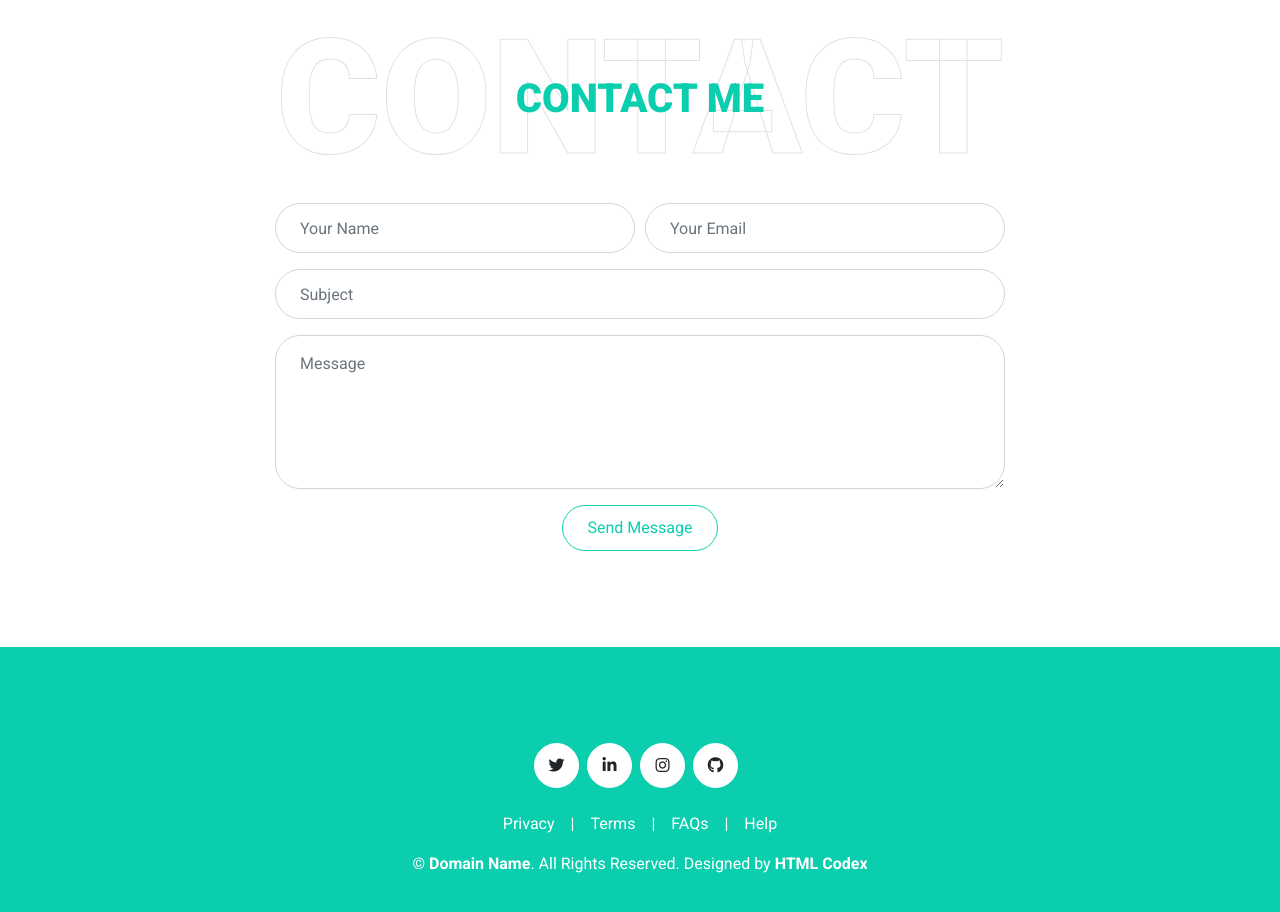
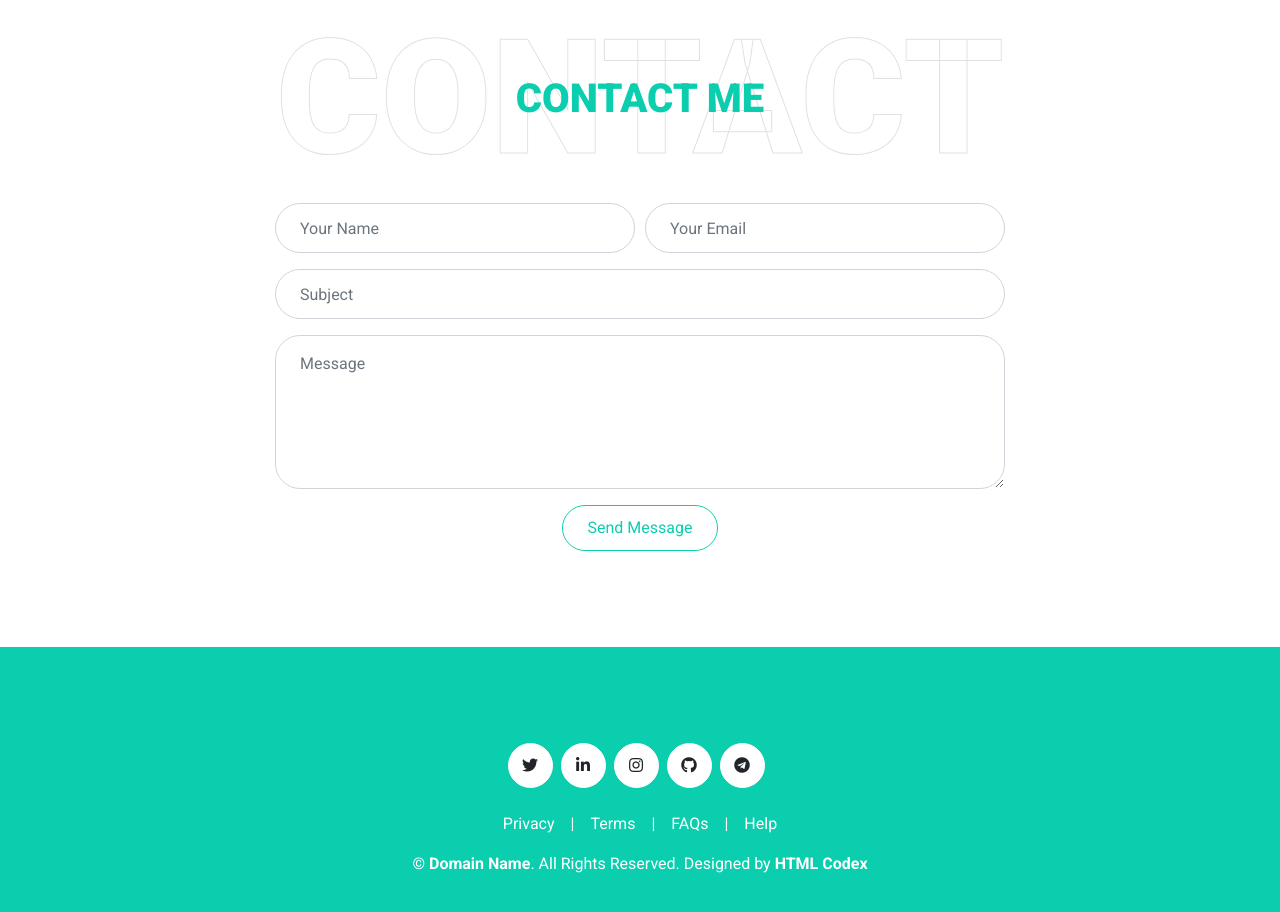
Before and after one commit to farshid1996/portfolio_resume, a plain HTML site: page index.html in a window 1280 px wide. Shown: the part 6664-7576 px from the top of the page. Drawn offline with nearby package versions, Linux system fonts and the light colour scheme.

Commit message:
add telegram link

```diff
--- a/index.html
+++ b/index.html
@@ -548,6 +548,7 @@
                 <a class="btn btn-light btn-social mr-2" href="https://www.linkedin.com/in/farshid-ghafarzadeh/" target="_blank"><i class="fab fa-linkedin-in"></i></a>
                 <a class="btn btn-light btn-social mr-2" href="https://www.instagram.com/farshid.gh.1996/" target="_blank"><i class="fab fa-instagram"></i></a>
                 <a class="btn btn-light btn-social mr-2" href="https://github.com/farshid1996/" target="_blank"><i class="fab fa-github"></i></a>
+                <a class="btn btn-light btn-social mr-2" href="https://t.me/Farshid_gha" target="_blank"><i class="fab fa-telegram"></i></a>
 
             </div>
             <div class="d-flex justify-content-center mb-3">
```
